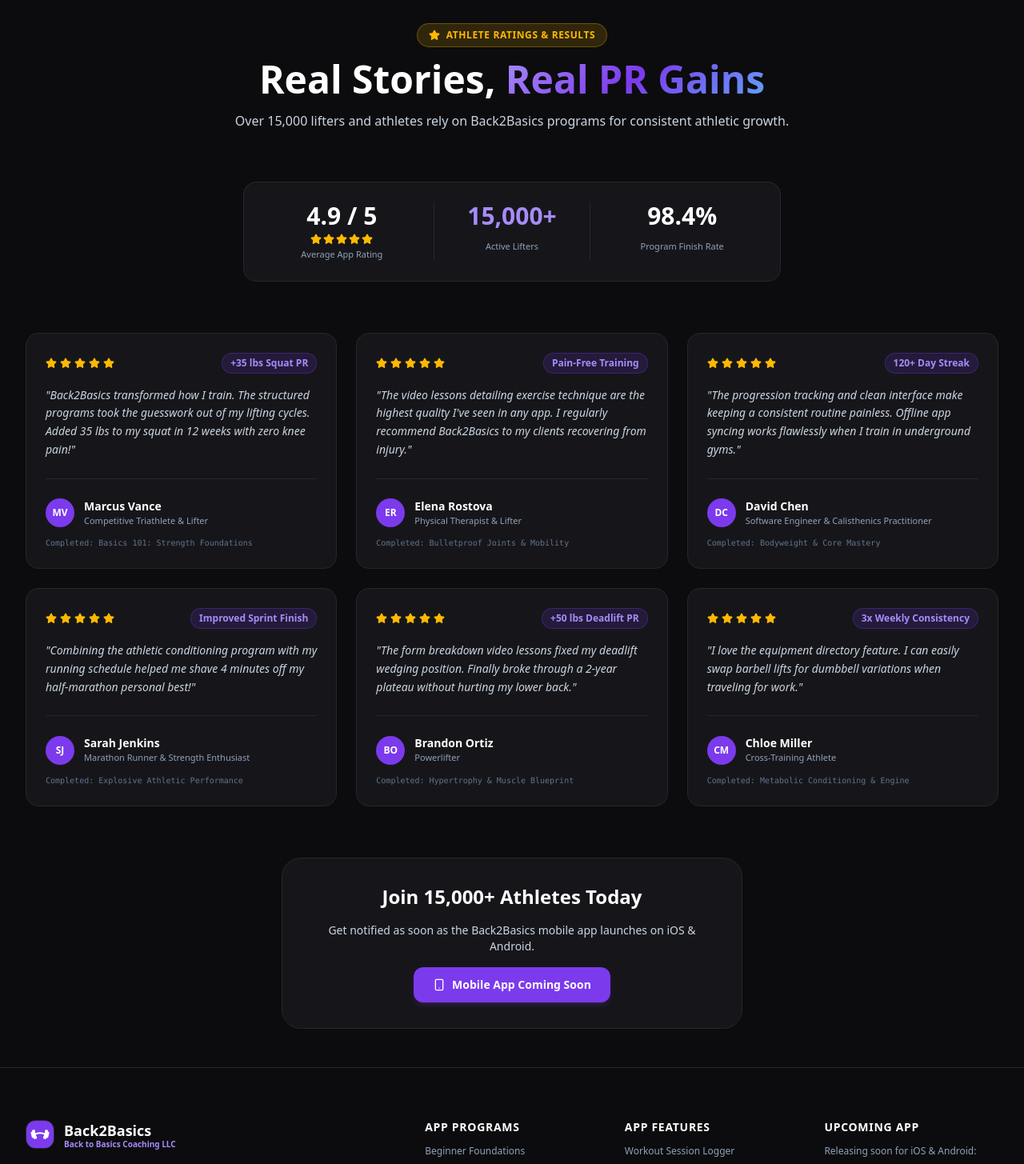
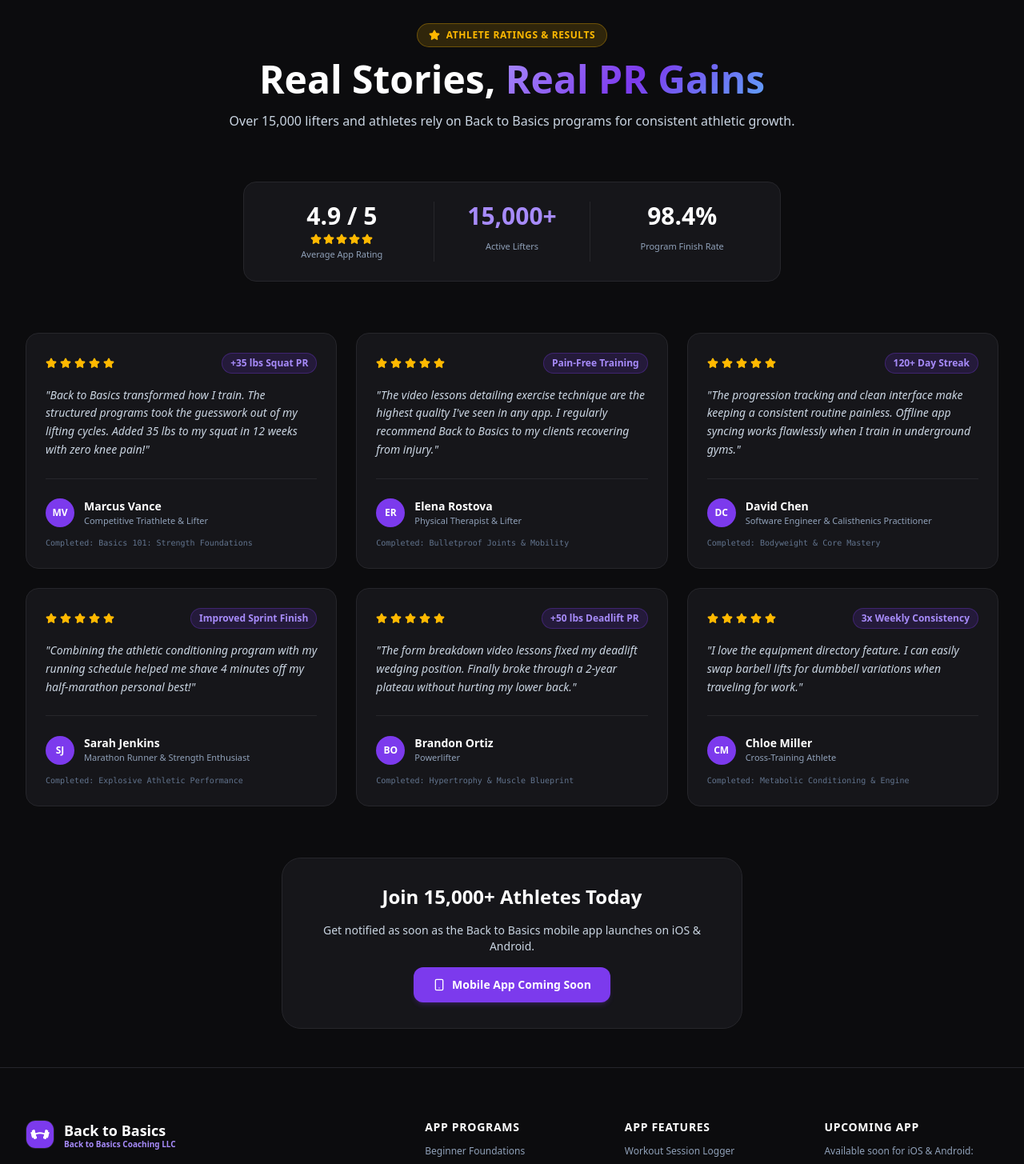
Before and after one commit to tamoor008/B2Bweb, a Next.js app: page /reviews in a window 1280 px wide. Shown: the part 100-1555 px from the top of the page at 80% size. Built offline with nearby package versions, Linux system fonts and the light colour scheme.

Commit message:
Update brand name format to 'Back to Basics' across all pages

```diff
--- a/src/app/layout.tsx
+++ b/src/app/layout.tsx
@@ -15,8 +15,8 @@
 });
 
 export const metadata: Metadata = {
-  title: "Back2Basics | Athletic Fitness & Program Platform",
-  description: "Master exercise fundamentals with structured workout programs, video lessons, equipment guides, and athletic progress tracking.",
+  title: "Back to Basics | Athletic Fitness & Strength Coaching",
+  description: "Master exercise fundamentals with structured workout programs, video lessons, equipment guides, and athletic progress tracking by Back to Basics Coaching LLC.",
   icons: {
     icon: "/favicon.png",
     shortcut: "/favicon.png",
--- a/src/app/page.tsx
+++ b/src/app/page.tsx
@@ -12,7 +12,6 @@
   ChevronRight,
   Star,
   Zap,
-  BookOpen,
   Sparkles,
   ArrowUpRight,
   Smartphone,
@@ -102,7 +101,7 @@
                     <Image src="/icon.png" alt="App Icon" width={36} height={36} />
                   </div>
                   <div>
-                    <p className="text-sm font-bold text-white">Back2Basics Mobile</p>
+                    <p className="text-sm font-bold text-white">Back to Basics Mobile</p>
                     <p className="text-[10px] text-[#A78BFA]">Back to Basics Coaching LLC</p>
                   </div>
                 </div>
--- a/src/app/pricing/page.tsx
+++ b/src/app/pricing/page.tsx
@@ -31,7 +31,7 @@
           Simple, Transparent <span className="gradient-purple-text">App Membership</span>
         </h1>
         <p className="text-slate-300 text-sm sm:text-base">
-          All program access and subscription memberships are handled natively inside the Back2Basics Mobile App on iOS & Android. No web payments required.
+          All program access and subscription memberships are handled natively inside the Back to Basics Mobile App on iOS & Android. No web payments required.
         </p>
 
         {/* Store Badges Row */}
@@ -49,7 +49,7 @@
         <div className="space-y-1 text-xs sm:text-sm">
           <h4 className="font-bold text-white">No Web Subscriptions</h4>
           <p className="text-slate-300 leading-relaxed">
-            Subscriptions and program unlocks are processed through the official Apple App Store and Google Play Store when you log into the Back2Basics mobile app.
+            Subscriptions and program unlocks are processed through the official Apple App Store and Google Play Store when you log into the Back to Basics mobile app.
           </p>
         </div>
       </div>
--- a/src/app/reviews/page.tsx
+++ b/src/app/reviews/page.tsx
@@ -14,7 +14,7 @@
       avatar: "MV",
       rating: 5,
       metric: "+35 lbs Squat PR",
-      text: "Back2Basics transformed how I train. The structured programs took the guesswork out of my lifting cycles. Added 35 lbs to my squat in 12 weeks with zero knee pain!",
+      text: "Back to Basics transformed how I train. The structured programs took the guesswork out of my lifting cycles. Added 35 lbs to my squat in 12 weeks with zero knee pain!",
       programUsed: "Basics 101: Strength Foundations",
     },
     {
@@ -23,7 +23,7 @@
       avatar: "ER",
       rating: 5,
       metric: "Pain-Free Training",
-      text: "The video lessons detailing exercise technique are the highest quality I've seen in any app. I regularly recommend Back2Basics to my clients recovering from injury.",
+      text: "The video lessons detailing exercise technique are the highest quality I've seen in any app. I regularly recommend Back to Basics to my clients recovering from injury.",
       programUsed: "Bulletproof Joints & Mobility",
     },
     {
@@ -75,7 +75,7 @@
           Real Stories, <span className="gradient-purple-text">Real PR Gains</span>
         </h1>
         <p className="text-slate-300 text-sm sm:text-base">
-          Over 15,000 lifters and athletes rely on Back2Basics programs for consistent athletic growth.
+          Over 15,000 lifters and athletes rely on Back to Basics programs for consistent athletic growth.
         </p>
       </div>
 
@@ -147,7 +147,7 @@
       <div className="b2b-card rounded-3xl p-8 border border-[#26262B] text-center space-y-4 max-w-xl mx-auto">
         <h3 className="text-2xl font-bold text-white">Join 15,000+ Athletes Today</h3>
         <p className="text-slate-300 text-xs sm:text-sm">
-          Get notified as soon as the Back2Basics mobile app launches on iOS & Android.
+          Get notified as soon as the Back to Basics mobile app launches on iOS & Android.
         </p>
         <button
           onClick={() => setModalOpen(true)}
--- a/src/components/Footer.tsx
+++ b/src/components/Footer.tsx
@@ -26,7 +26,7 @@
               />
             </div>
             <div className="flex flex-col">
-              <span className="text-lg font-extrabold text-white">Back2Basics</span>
+              <span className="text-lg font-extrabold text-white">Back to Basics</span>
               <span className="text-[10px] text-[#A78BFA] font-semibold -mt-1">
                 Back to Basics Coaching LLC
               </span>
@@ -105,7 +105,7 @@
         {/* Links 3: Mobile Apps Badges */}
         <div className="space-y-3">
           <h4 className="text-white font-bold text-sm uppercase tracking-wider">Upcoming App</h4>
-          <p className="text-xs text-slate-400">Releasing soon for iOS & Android:</p>
+          <p className="text-xs text-slate-400">Available soon for iOS & Android:</p>
           <div className="space-y-2 pt-1">
             <AppleAppStoreBadge onClick={() => setModalOpen(true)} />
             <GooglePlayBadge onClick={() => setModalOpen(true)} />
--- a/src/components/JoinProgramModal.tsx
+++ b/src/components/JoinProgramModal.tsx
@@ -1,7 +1,7 @@
 "use client";
 
 import React, { useState } from "react";
-import { X, CheckCircle2, Dumbbell, Smartphone, ArrowRight, Sparkles } from "lucide-react";
+import { X, CheckCircle2, Smartphone, ArrowRight, Sparkles } from "lucide-react";
 import { ProgramData } from "@/data/programs";
 
 interface JoinProgramModalProps {
@@ -122,16 +122,16 @@
             <div className="p-4 bg-[#1A1A1E] rounded-xl border border-[#26262B] text-left space-y-2 text-xs">
               <div className="flex items-center gap-2 text-white font-semibold">
                 <Smartphone className="w-4 h-4 text-[#7C3AED]" />
-                <span>Next Step: Open Back2Basics Mobile App</span>
+                <span>Next Step: Open Back to Basics Mobile App</span>
               </div>
               <p className="text-slate-400">
-                Sign in with <span className="text-white font-mono">{email}</span> in the Back2Basics mobile app on iOS or Android to log sets, view HD video lessons, and track personal records!
+                Sign in with <span className="text-white font-mono">{email}</span> in the Back to Basics mobile app on iOS or Android to log sets, view HD video lessons, and track personal records!
               </p>
             </div>
 
             <button
               onClick={onClose}
-              className="w-full py-3 rounded-xl bg-[#1A1A1E] hover:bg-[#26262B] text-slate-200 font-semibold text-sm border border-[#26262B]"
+              className="w-full py-2.5 rounded-xl bg-[#1A1A1E] hover:bg-[#26262B] text-slate-200 font-semibold text-xs border border-[#26262B]"
             >
               Close Window
             </button>
--- a/src/components/MobileAppComingSoonModal.tsx
+++ b/src/components/MobileAppComingSoonModal.tsx
@@ -49,7 +49,7 @@
           <div className="w-16 h-16 rounded-2xl overflow-hidden bg-[#16161A] border border-[#26262B] shadow-xl shadow-[#7C3AED]/20 flex items-center justify-center p-2">
             <Image
               src="/icon.png"
-              alt="Back2Basics App Icon"
+              alt="Back to Basics Coaching LLC App Icon"
               width={64}
               height={64}
               className="object-cover rounded-xl"
@@ -68,7 +68,7 @@
                 {program ? `Join "${program.title}"` : actionTitle}
               </h3>
               <p className="text-slate-300 text-xs sm:text-sm leading-relaxed max-w-md mx-auto">
-                Back2Basics programs and subscriptions are exclusive to our mobile app. The iOS and Android apps are releasing soon! Enter your email to get early access & launch discount.
+                Back to Basics programs and subscriptions are exclusive to our mobile app. The iOS and Android apps are releasing soon! Enter your email to get early access & launch discount.
               </p>
             </div>
 
@@ -112,7 +112,7 @@
             <div className="space-y-1">
               <h4 className="text-xl font-bold text-white">You&apos;re on the VIP List!</h4>
               <p className="text-slate-300 text-xs sm:text-sm">
-                We saved your spot for <span className="text-[#A78BFA]">{email}</span>. We will send you an exclusive invite as soon as the Back2Basics iOS & Android app drops!
+                We saved your spot for <span className="text-[#A78BFA]">{email}</span>. We will send you an exclusive invite as soon as the Back to Basics iOS & Android app drops!
               </p>
             </div>
 
--- a/src/components/Navbar.tsx
+++ b/src/components/Navbar.tsx
@@ -35,7 +35,7 @@
           </div>
           <div className="flex flex-col">
             <span className="text-xl font-extrabold tracking-tight text-white">
-              Back<span className="text-[#7C3AED]">2</span>Basics
+              Back <span className="text-[#7C3AED]">to</span> Basics
             </span>
             <span className="text-[9px] uppercase tracking-widest text-[#A78BFA] font-bold -mt-1">
               Coaching LLC
```
